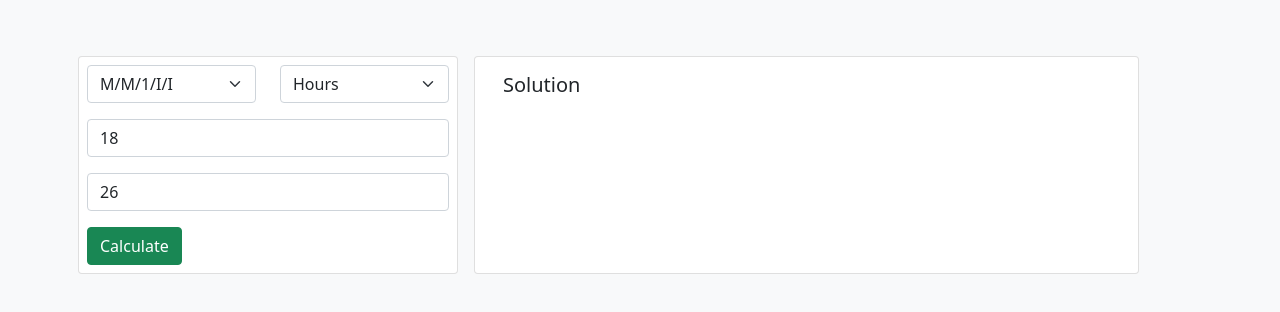
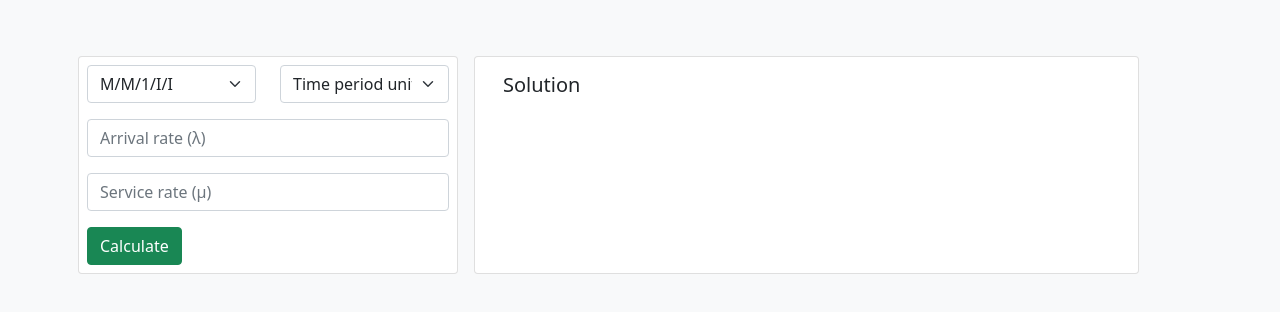
Before and after one commit to deddyrumapea/qtcalculator, a plain HTML site: page index.html in a window 1280 px wide. Drawn offline with nearby package versions, Linux system fonts and the light colour scheme.

Commit message:
fix: remove predetermined form values

```diff
--- a/index.html
+++ b/index.html
@@ -31,10 +31,10 @@
               </div>
               <div class="col-6">
                 <select class="form-select mb-3" id="select-time-unit" required>
-                  <option value="" disabled>Time period unit</option>
+                  <option value="" selected disabled>Time period unit</option>
                   <option value="seconds">Seconds</option>
                   <option value="minutes">Minutes</option>
-                  <option value="hours" selected>Hours</option>
+                  <option value="hours">Hours</option>
                   <option value="days">Days</option>
                 </select>
               </div>
@@ -45,7 +45,6 @@
               class="form-control mb-3"
               placeholder="Arrival rate (λ)"
               min="0"
-              value="18"
               required
             />
             <input
@@ -54,7 +53,6 @@
               class="form-control mb-3"
               placeholder="Service rate (μ)"
               min="0"
-              value="26"
               required
             />
             <button type="submit" class="btn btn-success">Calculate</button>
```
